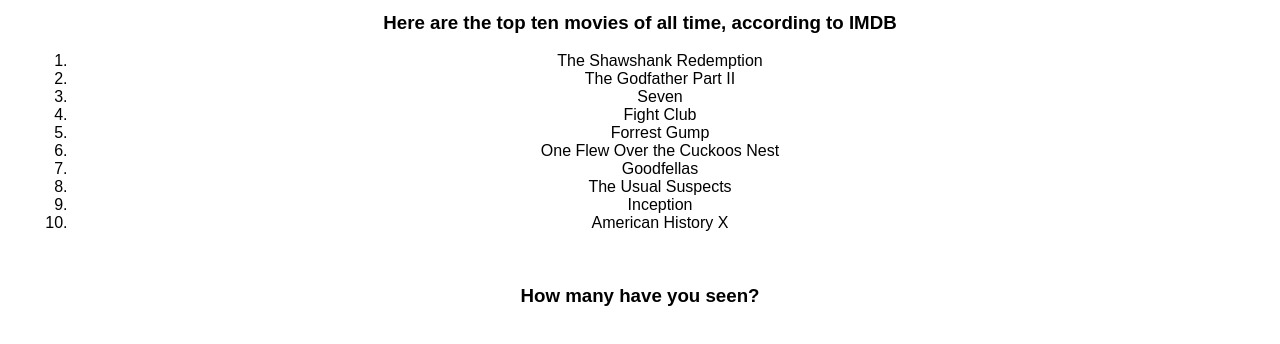
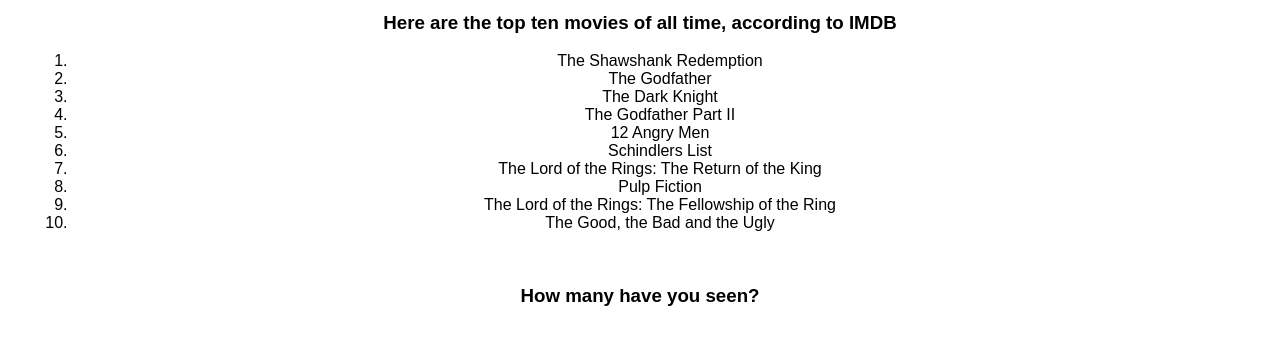
Before and after one commit to LaurenAnds/topmovies, a plain HTML site: page index.html in a window 1280 px wide. Shown: the part 402-746 px from the top of the page. Drawn offline with Linux system fonts and the light colour scheme.

Commit message:
List alterations

```diff
--- a/index.html
+++ b/index.html
@@ -51,15 +51,15 @@
         <h3>Here are the top ten movies of all time, according to IMDB</h3>
         <ol>
             <li>The Shawshank Redemption</li>
+            <li>The Godfather</li>
+            <li>The Dark Knight</li>
             <li>The Godfather Part II</li>
-            <li>Seven</li>
-            <li>Fight Club</li>
-            <li>Forrest Gump</li>
-            <li>One Flew Over the Cuckoos Nest</li>
-            <li>Goodfellas</li>
-            <li>The Usual Suspects</li>
-            <li>Inception</li>
-            <li>American History X</li>
+            <li>12 Angry Men</li>
+            <li>Schindlers List</li>
+            <li>The Lord of the Rings: The Return of the King </li>
+            <li>Pulp Fiction</li>
+            <li>The Lord of the Rings: The Fellowship of the Ring</li>
+            <li>The Good, the Bad and the Ugly</li>
         </ol>
     <br>
     <h3> How many have you seen?</h3>
```
